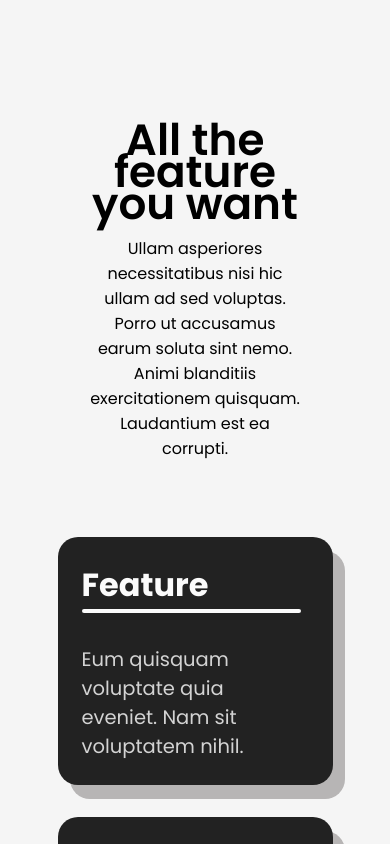
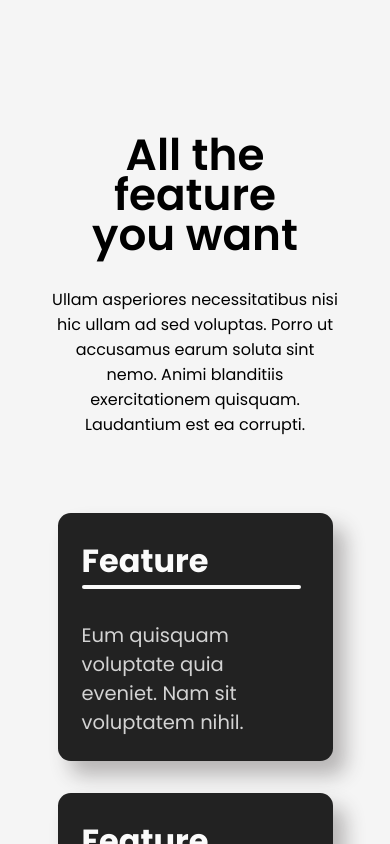
Before and after one commit to BufferOverflow-me/website, a Next.js app: page / in a window 390 px wide. Shown: the part 820-1664 px from the top of the page. Built offline with nearby package versions, Linux system fonts and the light colour scheme.

Commit message:
Fixed Design issue at mobile size

```diff
--- a/components/landing_page/widgets/footer.jsx
+++ b/components/landing_page/widgets/footer.jsx
@@ -3,6 +3,26 @@ import styles from '../../../styles/Home.module.scss'
 function footer() {
     return (
         <footer className={styles.footer}>
+            <div className={styles.Container}>
+                <div className={styles.leftdiv}>
+
+                </div>
+                <div className={styles.row}>
+                    <div className={styles.col}>
+
+                    </div>
+                    <div className={styles.col}>
+
+                    </div>
+                    <div className={styles.col}>
+
+                    </div>
+                    <div className={styles.col}>
+
+                    </div>
+                </div>
+            </div>
+
             <hr />
             <a
                 href="https://BufferOverflow.me"
--- a/styles/Home.module.scss
+++ b/styles/Home.module.scss
@@ -12,6 +12,7 @@ $clr-card: #222222;
 
 .header {
     padding: 1.5rem;
+    padding-top: 5%;
     width: 100%;
     justify-content: space-evenly;
     align-items: center;
@@ -156,7 +157,8 @@ $clr-card: #222222;
         width: 65%;
         font-size: clamp(1rem, 3vw + 2rem, 4rem);
         font-weight: 600;
-        line-height: 2rem;
+        line-height: 2.5rem;
+        padding: 4%;
     }
     .grid {
         display: flex;
@@ -167,7 +169,7 @@ $clr-card: #222222;
         margin: auto;
     }
     .desc {
-        width: 55%;
+        width: 75%;
         font-weight: 400;
         margin: 5px auto 60px;
         font-size: clamp(1rem, 1vw + 0.5rem, 2rem);
@@ -186,13 +188,13 @@ $clr-card: #222222;
         padding-right: 2rem;
         text-align: left;
         color: $color-text;
-        border-radius: 1.25rem;
+        border-radius: .8rem;
         transition: all 0.15s ease;
         max-width: 275px;
         min-height: 230px;
         transition: all 600ms ease-in-out;
         user-select: none;
-        box-shadow: 12px 14px 0px 0px rgb(56 50 50 / 33%);
+        box-shadow: 12px 14px 20px 0px rgb(56 50 50 / 33%);
         .cardTitle {
             font-size: 2rem;
             font-weight: bold;
```
